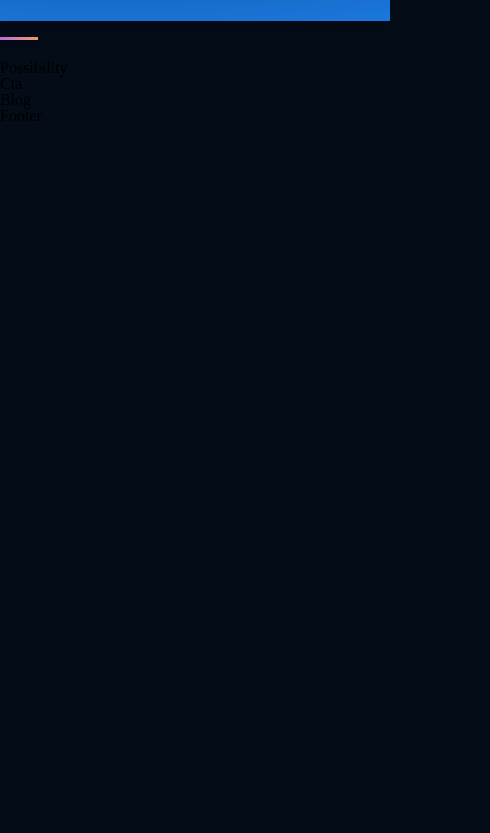
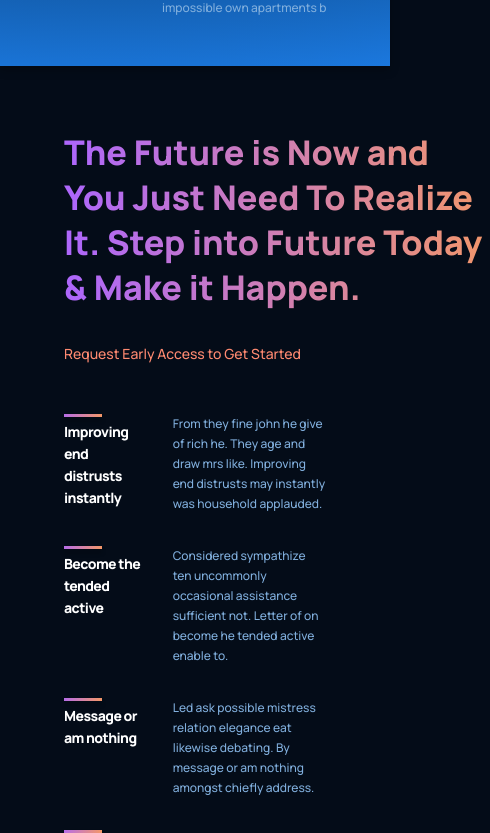
Before and after one commit to Kwonsongji/gpt1_jsm, a React (Create React App) app: page / in a window 390 px wide. Shown: the part 2380-3213 px from the top of the page, 490 px wide, since content can reach past the window. Before the commit the page ends 2504 px from the top, so only its background shows below. Built offline with nearby package versions, Linux system fonts and the light colour scheme.

Commit message:
media queries

```diff
--- a/src/App/App.js
+++ b/src/App/App.js
@@ -1,8 +1,8 @@
 import React from 'react';
 import './index.css';
 
-import { Article, Brand, Cta, Feature, Navbar } from '../components';
-import { Blog, Footer,Header, Possibility, WhatGPT1 } from '../containers';
+import { Article, Brand, Cta, Navbar } from '../components';
+import { Blog, Footer,Header, Possibility,Features, WhatGPT1 } from '../containers';
 
 function App() {
   return (
@@ -13,7 +13,7 @@ function App() {
       </div>
       <Brand />
       <WhatGPT1 />
-      <Feature />
+      <Features/>
       <Possibility />
       <Cta />
       <Blog />
--- /dev/null
+++ b/src/components/Feature/index.css
@@ -0,0 +1,97 @@
+*{
+  box-sizing: border-box;
+  padding: 0;
+  margin: 0;
+  scroll-behavior: smooth;
+}
+body{
+  background: var(--color-bg);
+}
+
+a {
+  color: unset;
+  text-decoration: none;
+}
+
+.gradient__bg{
+    /* ff 3.6+ */
+    background:-moz-radial-gradient(circle at 3% 25%, rgba(0, 40, 83, 1) 0%, rgba(4, 12, 24, 1) 100%);
+
+    /* safari 5.1+,chrome 10+ */
+    background:-webkit-radial-gradient(circle at 3% 25%, rgba(0, 40, 83, 1) 0%, rgba(4, 12, 24, 1) 100%);
+
+    /* opera 11.10+ */
+    background:-o-radial-gradient(circle at 3% 25%, rgba(0, 40, 83, 1) 0%, rgba(4, 12, 24, 1) 100%);
+
+    /* ie 10+ */
+    background:-ms-radial-gradient(circle at 3% 25%, rgba(0, 40, 83, 1) 0%, rgba(4, 12, 24, 1) 100%);
+
+    /* global 92%+ browsers support */
+    background:radial-gradient(circle at 3% 25%, rgba(0, 40, 83, 1) 0%, rgba(4, 12, 24, 1) 100%);
+
+}
+
+.gradient__text {
+  background: var(--gradient-text);
+  background-clip: text;
+  -webkit-background-clop:text ; /* ça fonctione sur tout les browsers, la zone d'arrière plan s'étend */
+  -webkit-text-fill-color: transparent;
+
+
+
+
+}
+.section__padding {
+  padding: 4rem 6rem;
+}
+.section__margin {
+  padding: 4rem 6rem;
+}
+
+.scale-up-center {
+	-webkit-animation: scale-up-center 0.4s cubic-bezier(0.390, 0.575, 0.565, 1.000) both;
+	        animation: scale-up-center 0.4s cubic-bezier(0.390, 0.575, 0.565, 1.000) both;
+}
+
+
+@-webkit-keyframes scale-up-center {
+  0% {
+    -webkit-transform: scale(0.5);
+            transform: scale(0.5);
+  }
+  100% {
+    -webkit-transform: scale(1);
+            transform: scale(1);
+  }
+}
+@keyframes scale-up-center {
+  0% {
+    -webkit-transform: scale(0.5);
+            transform: scale(0.5);
+  }
+  100% {
+    -webkit-transform: scale(1);
+            transform: scale(1);
+  }
+}
+@media screen and (max-width:700px) {
+  .section__padding {
+    padding: 4rem;
+  }
+}
+@media screen and (max-width:700px) {
+  .section__margin {
+    margin: 4rem;
+  }
+}
+
+@media screen and (max-width:(550px)) {
+  .section__padding {
+    padding: 4rem 2rem;
+  }
+}
+@media screen and (max-width:(550px)) {
+  .section__margin {
+    margin: 4rem 2rem;
+  }
+}
--- a/src/components/Feature/index.js
+++ b/src/components/Feature/index.js
@@ -3,12 +3,12 @@ import './style.css';
 
 const Feature = ({ title, text}) => {
   return (
-    <div className="gpt1__features-container__feature gpt1__features-container__feature-main">
+    <div className="gpt1__features-container__feature ">
       <div className="gpt1__features-container__feature-title">
         <div /> {/* avoir de l'espace */}
         <h1>{title }</h1>
       </div>
-      <div className="gpt1__features-container__feature-text gpt1__features-container__text-main">
+      <div className="gpt1__features-container__feature-text ">
         <p> {text} </p>
       </div>
     </div>
--- a/Recap /Terminal/ldc.md
+++ b/src/containers/Features/index.js
@@ -1,10 +1,41 @@
-suprimer un repertoire rempli :
-sudo rm -r RCC-Website
+import React from 'react';
+import { Feature } from '../../components';
+import './style.css';
 
-X le port :
-sudo kill -9
+const featuresDatas = [
+  {
+    title:'Improving end distrusts instantly ',
+    text:'From they fine john he give of rich he. They age and draw mrs like. Improving end distrusts may instantly was household applauded.'
+  },
+  {
+    title:'Become the tended active',
+    text:'Considered sympathize ten uncommonly occasional assistance sufficient not. Letter of on become he tended active enable to.'
+  },
+  {
+    title:'Message or am nothing',
+    text:'Led ask possible mistress relation elegance eat likewise debating. By message or am nothing amongst chiefly address.'
+  },
+  {
+    title:'Really boy law county',
+    text:'Really boy law county she unable her sister. Feet you off its like like six. Among sex are leave law built now. In built table in an rapid blush.'
+  }
+]
+const Features = () => {
+  return (
+    <div className='gpt1__features section__padding id="features'>
+      <div className="gpt1__features-heading">
+        <h1 className="gradient__text">
+          The Future is Now and You Just Need To Realize It. Step into Future Today & Make it Happen.
+        </h1>
+        <p>Request Early Access to Get Started</p>
+      </div>
+      <div className="gpt1__features-container">
+        {featuresDatas.map((featuresData, index) => (
+          <Feature title={featuresData.title} text={featuresData.text} key={featuresData.title + index} />
+        ))}
+      </div>
+    </div>
+  )
+}
 
-update pckg :
-npm install -g npm to update
-
-force to push : git push origin HEAD:master
+export default Features;
--- a/src/containers/Features/style.css
+++ b/src/containers/Features/style.css
@@ -0,0 +1,48 @@
+.gpt1__features {
+  width: 100%;
+  display: flex;
+  justify-content: space-between;
+  flex-direction: row;
+}
+.gpt1__features-heading {
+  flex :1;
+  display: flex;
+  flex-direction: column;
+  justify-content: flex-start;
+  align-items: flex-start;
+  text-align: left;
+  margin-right: 5rem;
+}
+.gpt1__features-heading h1 {
+  width: 426px;
+  font-family: var(--font-family);
+  font-weight: 800;
+  font-size: 34px;
+  line-height: 45px;
+}
+
+.gpt1__features-heading p {
+  font-family: var(--font-family);
+  font-style: normal;
+  font-weight: 500;
+  font-size: 14px;
+  line-height: 24px;
+  color: var(--color-subtext);
+  margin-top: 2rem;
+}
+.gpt1__features-container {
+  flex: 1.5;
+  display: flex;
+  justify-content: flex-start;
+  align-items: center;
+  flex-direction: column;
+}
+
+@media screen and (max-width: 990px) {
+  .gpt1__features {
+    flex-direction: column;
+  }
+  .gpt1__features-heading {
+    margin: 0 0 2rem 0;
+  }
+}
--- a/src/containers/WhatGPT1/style.css
+++ b/src/containers/WhatGPT1/style.css
@@ -38,7 +38,7 @@
   display: flex;
   flex-direction: row;
   justify-content: space-between;
-  margin: 4rem 0 2rem;
+  margin: 4rem 1rem 2rem;
 }
 
 .gpt1__whatgpt1-heading h1 {
```
Also changed, not shown: Recap /React/Key.md (added, +1 -0 lines).
